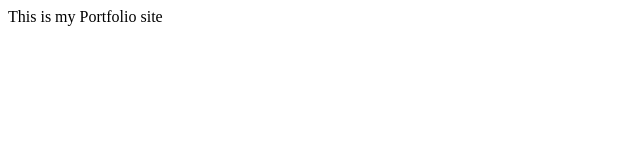
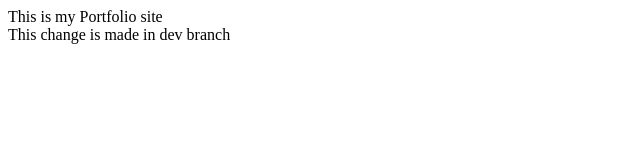
Before and after one commit to sid-146/sid-146.github.io, a plain HTML site: page index.html in a window 1280 px wide. Shown: the whole page, without its empty margins (0-640 px from the left). Drawn offline with Linux system fonts and the light colour scheme.

Commit message:
initial commit

```diff
--- a/index.html
+++ b/index.html
@@ -7,5 +7,6 @@
 </head>
 <body>
     <header>This is my Portfolio site</header>
+    <article>This change is made in dev branch</article>
 </body>
 </html>
```
